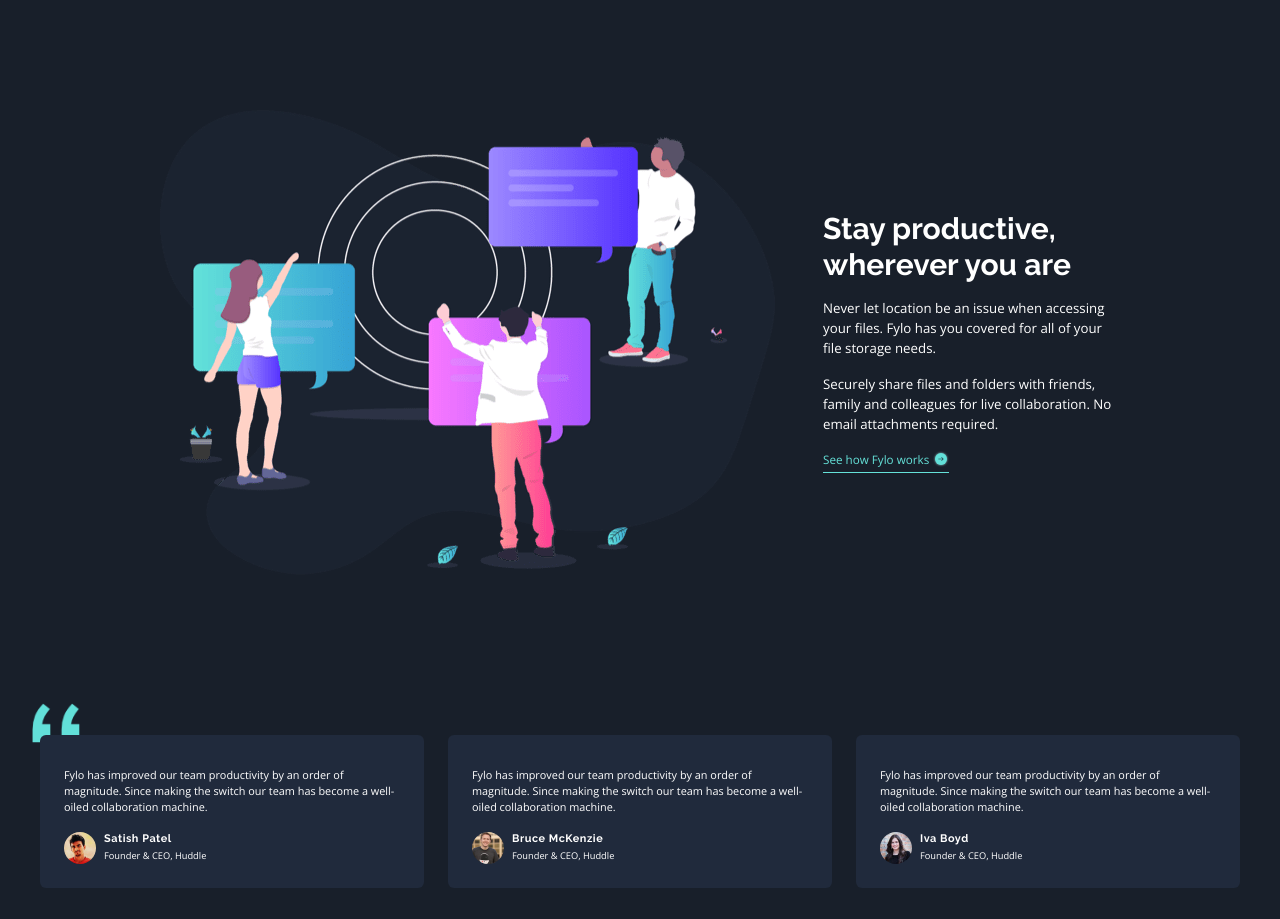
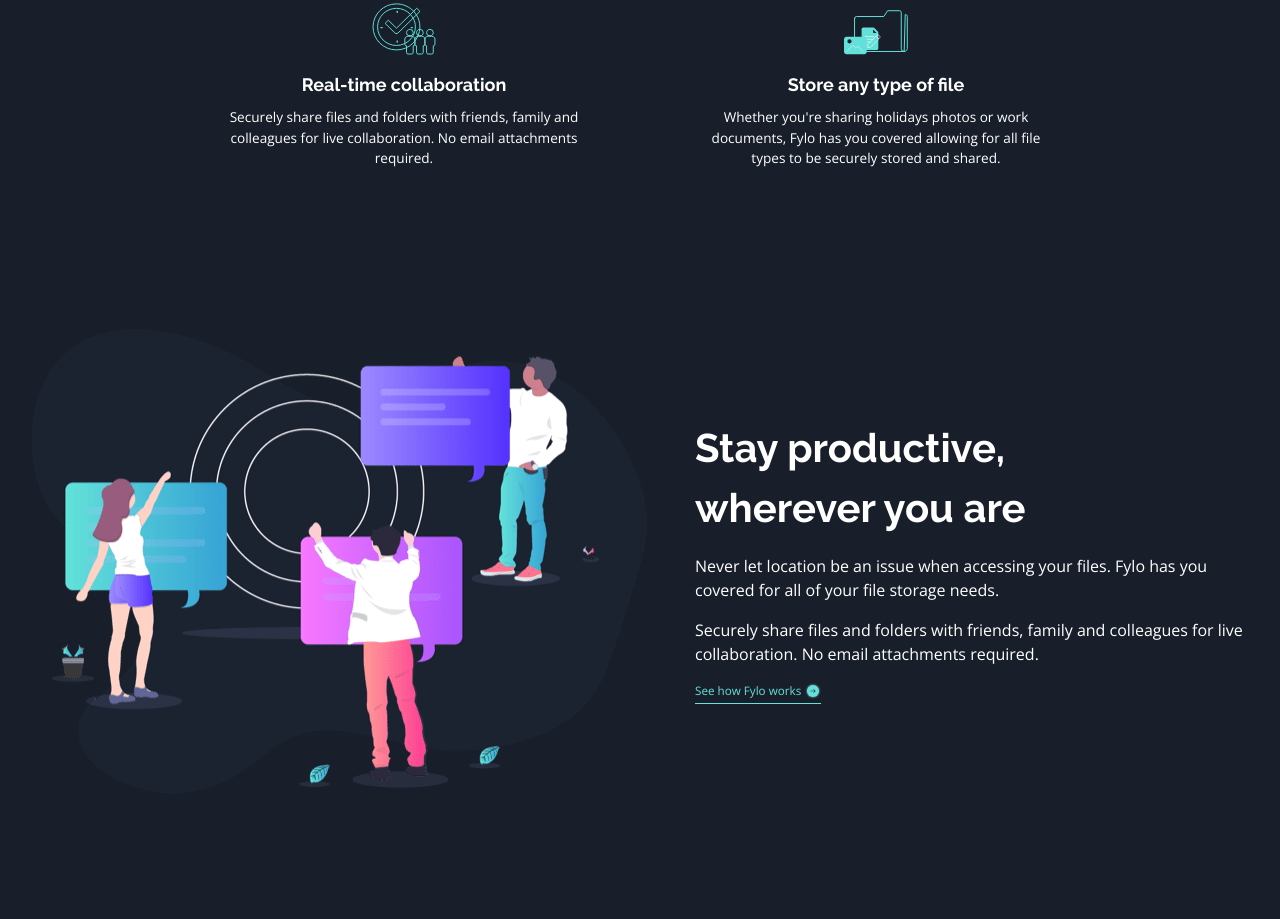
Before and after one commit to mbalinoftw/fylo-dark-theme-landing-page, a website: page src/index.html in a window 1280 px wide. Shown: the part 1484-2403 px from the top of the page. Drawn offline with nearby package versions, Linux system fonts and the light colour scheme.

Commit message:
fix font-size to match the design

```diff
--- a/src/index.html
+++ b/src/index.html
@@ -48,17 +48,17 @@
     <!-- HERO SECTION -->
 
     <header class="relative z-20 pt-6 pb-20 md:pb-40">
-      <div class="max-w-md md:max-w-2xl mx-auto px-6">
+      <div class="md:max-w-3xl mx-auto px-6">
         <div class="flex flex-col space-y-4 text-center">
           <img
             src="/images/illustration-intro.png"
             alt="all your files in one secure location"
-            class="md:w-4/5 md:mx-auto" />
+            class="md:mx-auto" />
           <div class="p-4">
-            <h2 class="mb-4 text-[1.4rem] md:text-[1.8rem] font-semibold text-white">
+            <h2 class="mb-4 text-[1.4rem] md:text-[2.5rem] font-semibold text-white">
               All your files in one secure location, accessible anywhere.
             </h2>
-            <p class="mb-10 text-[0.9rem] md:max-w-md md:mx-auto text-white">
+            <p class="mb-10 text-[0.87rem] md:text-[1.2rem] md:max-w-xl md:mx-auto text-white">
               Fylo stores all your most important files in one secure location. Access them wherever you need, share and
               collaborate with friends family, and co-workers.
             </p>
@@ -80,7 +80,7 @@
     <!-- FEATURES -->
 
     <section class="relative z-10 pb-20 bg-dark-blue-300">
-      <div class="max-w-screen-xl mx-auto px-6">
+      <div class="max-w-screen-lg mx-auto px-6">
         <div class="px-4 grid md:grid-cols-2 gap-y-24">
           <div class="max-w-[22.8rem] mx-auto flex flex-col text-center">
             <img src="/images/icon-access-anywhere.svg" alt="" class="w-16 m-auto mb-4" />
@@ -121,18 +121,18 @@
     <!-- FEATURES 2 -->
 
     <section class="py-20 bg-dark-blue-300">
-      <div class="max-w-screen-lg mx-auto px-8">
-        <div class="flex flex-col md:flex-row md:items-center gap-y-12 md:gap-x-12">
+      <div class="max-w-screen-xl mx-auto px-8">
+        <div class="flex flex-col md:flex-row md:items-center md:justify-center gap-y-12 md:gap-x-12">
           <img src="/images/illustration-stay-productive.png" alt="illustration stay productive" class="" />
           <div class="flex flex-col space-y-4">
-            <h3 class="text-[1.15rem] md:text-3xl font-semibold text-white">
+            <h2 class="text-[1.4rem] md:text-[2.5rem] font-semibold text-white">
               Stay productive, <br class="hidden md:block" />wherever you are
-            </h3>
-            <p class="text-[0.83rem] text-white">
+            </h2>
+            <p class="text-[0.83rem] md:text-[1rem] text-white">
               Never let location be an issue when accessing your files. Fylo has you covered for all of your file
               storage needs.
             </p>
-            <p class="text-[0.83rem] text-white">
+            <p class="text-[0.83rem] md:text-[1rem] text-white">
               Securely share files and folders with friends, family and colleagues for live collaboration. No email
               attachments required.
             </p>
@@ -148,13 +148,13 @@
 
     <section class="pt-20 pb-80 md:pb-96 bg-dark-blue-300">
       <div class="max-w-screen-xl mx-auto px-10">
-        <div class="relative grid md:grid-cols-3 gap-6">
+        <div class="relative grid md:grid-cols-3 gap-8">
           <img
             src="/images/bg-quotes.png"
             alt=""
             class="absolute top-0 md:top-2 left-1 md:-left-2 w-6 h-4 md:w-12 md:h-10 transform -translate-y-full" />
           <article class="relative p-6 pt-8 rounded-md bg-dark-blue-100 shadow-lgan/50 space-y-4">
-            <p class="text-[0.68rem] text-white">
+            <p class="text-[0.68rem] md:text-base text-white">
               Fylo has improved our team productivity by an order of magnitude. Since making the switch our team has
               become a well-oiled collaboration machine.
             </p>
@@ -167,7 +167,7 @@
             </div>
           </article>
           <article class="relative p-6 pt-8 rounded-md bg-dark-blue-100 shadow-lgan/50 space-y-4">
-            <p class="text-[0.68rem] text-white">
+            <p class="text-[0.68rem] md:text-base text-white">
               Fylo has improved our team productivity by an order of magnitude. Since making the switch our team has
               become a well-oiled collaboration machine.
             </p>
@@ -180,7 +180,7 @@
             </div>
           </article>
           <article class="relative p-6 pt-8 rounded-md bg-dark-blue-100 shadow-lgan/50 space-y-4">
-            <p class="text-[0.68rem] text-white">
+            <p class="text-[0.68rem] md:text-base text-white">
               Fylo has improved our team productivity by an order of magnitude. Since making the switch our team has
               become a well-oiled collaboration machine.
             </p>
```
Also changed, not shown: README-template.md, dist/output.css, screenshot-footer.png (added), screenshot-stay-productive.png (added), screenshot-testimonials.png (added).
